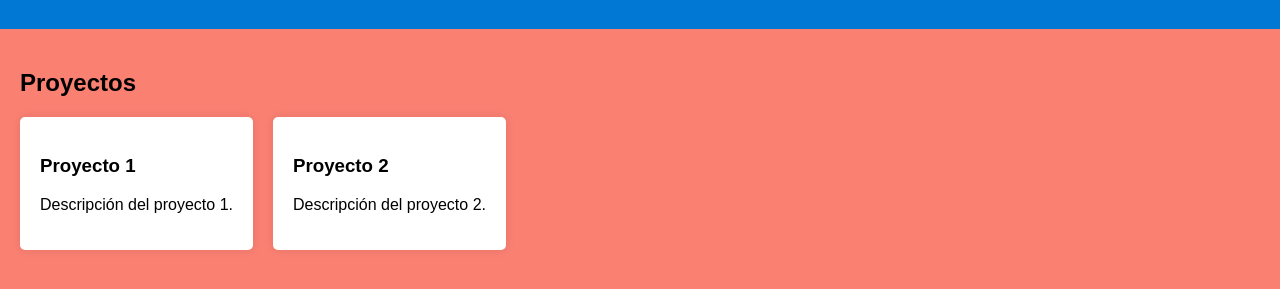
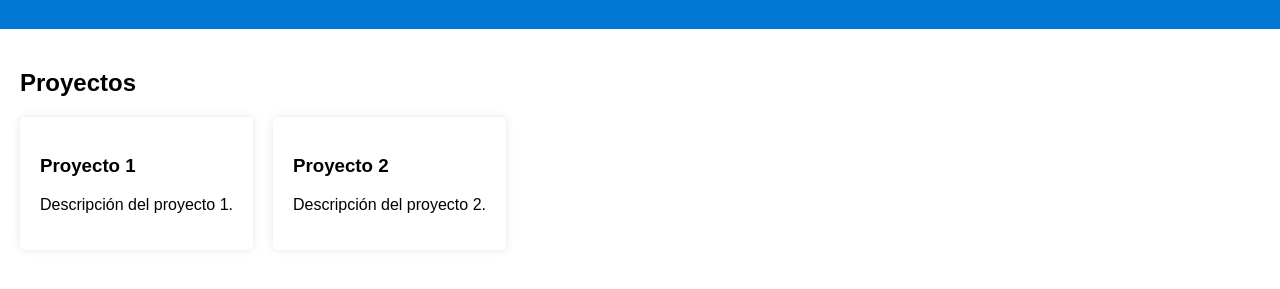
Before and after one commit to ramondlcv/WEBPAGE, a plain HTML site: page index.html in a window 1280 px wide. Shown: the part 71-360 px from the top of the page. Drawn offline with Linux system fonts and the light colour scheme.

Commit message:
Update index.html

```diff
--- a/index.html
+++ b/index.html
@@ -9,7 +9,7 @@
             font-family: Arial, sans-serif;
             margin: 0;
             padding: 0;
-            background-color: salmon;
+            background-color: amber;
         }
         header {
             background: #0078d4;
```
